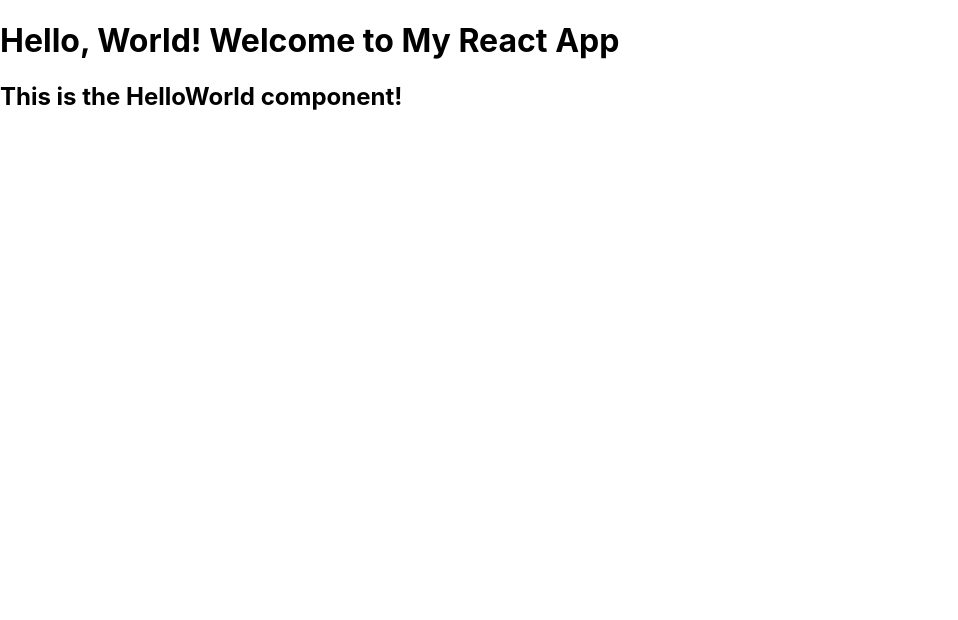
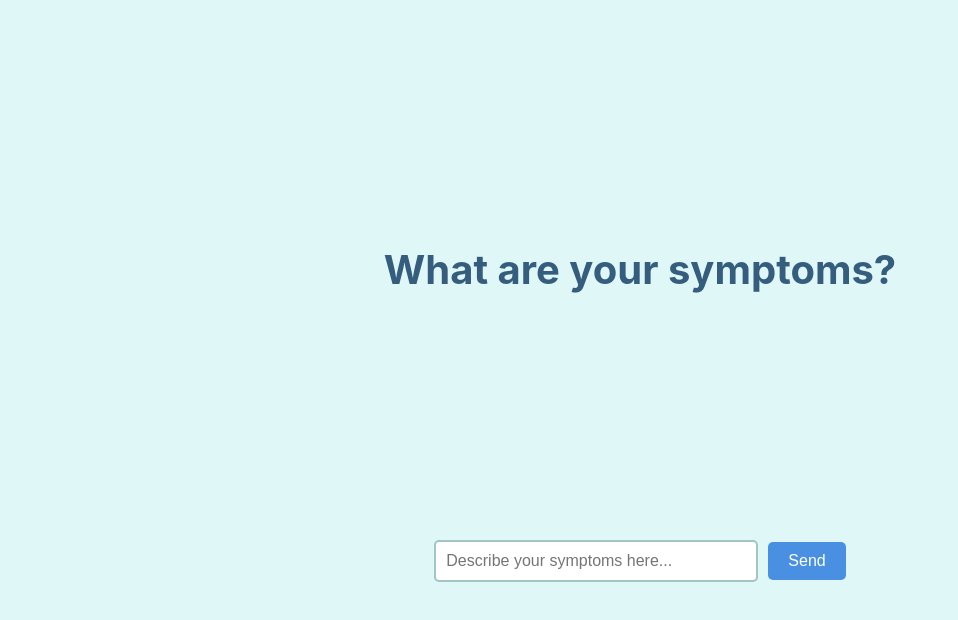
Before and after one commit to ShivanshSharma04/HackGT11_flask, a React (Create React App) app: page / in a window 1280 px wide. Shown: the top 620 px of the page, without its empty margins (0-958 px from the left). Built offline with nearby package versions, Linux system fonts and the light colour scheme.

Commit message:
desribe your symptoms text and chatbox added

```diff
--- a/public/index.html
+++ b/public/index.html
@@ -3,6 +3,10 @@
   <head>
     <meta charset="utf-8" />
     <link rel="icon" href="%PUBLIC_URL%/favicon.ico" />
+    <link rel="preconnect" href="https://fonts.googleapis.com">
+  <link rel="preconnect" href="https://fonts.gstatic.com" crossorigin>
+  <link href="https://fonts.googleapis.com/css2?family=Roboto:wght@300;400;500&display=swap" rel="stylesheet">
+
     <meta name="viewport" content="width=device-width, initial-scale=1" />
     <meta name="theme-color" content="#000000" />
     <meta
--- a/src/App.css
+++ b/src/App.css
@@ -1,38 +1,51 @@
-.App {
-  text-align: center;
-}
-
-.App-logo {
-  height: 40vmin;
-  pointer-events: none;
-}
-
-@media (prefers-reduced-motion: no-preference) {
-  .App-logo {
-    animation: App-logo-spin infinite 20s linear;
-  }
-}
-
-.App-header {
-  background-color: #282c34;
-  min-height: 100vh;
+/* Styling the entire app container */
+.app-container {
   display: flex;
   flex-direction: column;
   align-items: center;
   justify-content: center;
-  font-size: calc(10px + 2vmin);
-  color: white;
+  height: 100vh;
+  background-color: #e0f7f7; /* Light blue-green tone */
 }
 
-.App-link {
-  color: #61dafb;
+/* Centering the prompt */
+.symptom-prompt {
+  margin-bottom: 200px; /* Increased margin to lower the input fields */
 }
 
-@keyframes App-logo-spin {
-  from {
-    transform: rotate(0deg);
-  }
-  to {
-    transform: rotate(360deg);
-  }
+.symptom-prompt h1 {
+  font-size: 2.5rem;
+  color: #345d7e; /* Darker blue-green color for text */
 }
+
+/* Styling the input box and the send button */
+.input-container {
+  display: flex;
+  flex-direction: row;
+  align-items: center;
+  margin-top: 20px; /* Added margin to push the input box lower */
+}
+
+.symptom-input {
+  width: 300px;
+  padding: 10px;
+  border: 2px solid #a1c5c7;
+  border-radius: 5px;
+  outline: none;
+  font-size: 1rem;
+  margin-right: 10px;
+}
+
+.send-button {
+  background-color: #4a90e2; /* Blue color for the button */
+  color: white;
+  border: none;
+  padding: 10px 20px;
+  border-radius: 5px;
+  font-size: 1rem;
+  cursor: pointer;
+}
+
+.send-button:hover {
+  background-color: #357ab7; /* Darker blue on hover */
+}
--- a/src/App.js
+++ b/src/App.js
@@ -1,12 +1,20 @@
-// src/App.js
 import React from 'react';
-import HelloWorld from './HelloWorld';  // Import the new component
+import './App.css';
 
 function App() {
   return (
-    <div className="App">
-      <h1>Hello, World! Welcome to My React App</h1>
-      <HelloWorld />  {/* Render the HelloWorld component */}
+    <div className="app-container">
+      <div className="symptom-prompt">
+        <h1>What are your symptoms?</h1>
+      </div>
+      <div className="input-container">
+        <input
+          type="text"
+          placeholder="Describe your symptoms here..."
+          className="symptom-input"
+        />
+        <button className="send-button">Send</button>
+      </div>
     </div>
   );
 }
```
